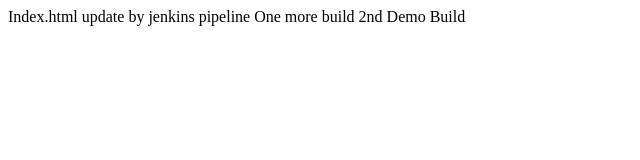
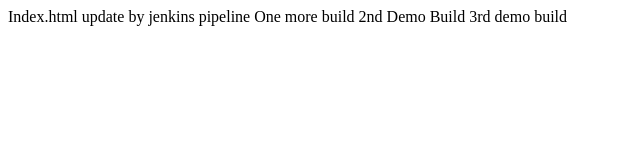
Before and after one commit to priyavartk/myapp-ui, a plain HTML site: page static/index.html in a window 1280 px wide. Shown: the whole page, without its empty margins (0-640 px from the left). Drawn offline with Linux system fonts and the light colour scheme.

Commit message:
Update index.html

```diff
--- a/static/index.html
+++ b/static/index.html
@@ -3,4 +3,5 @@
  Index.html update by jenkins pipeline
   One more build
  2nd Demo Build
+ 3rd demo build
 </HTML>
```
